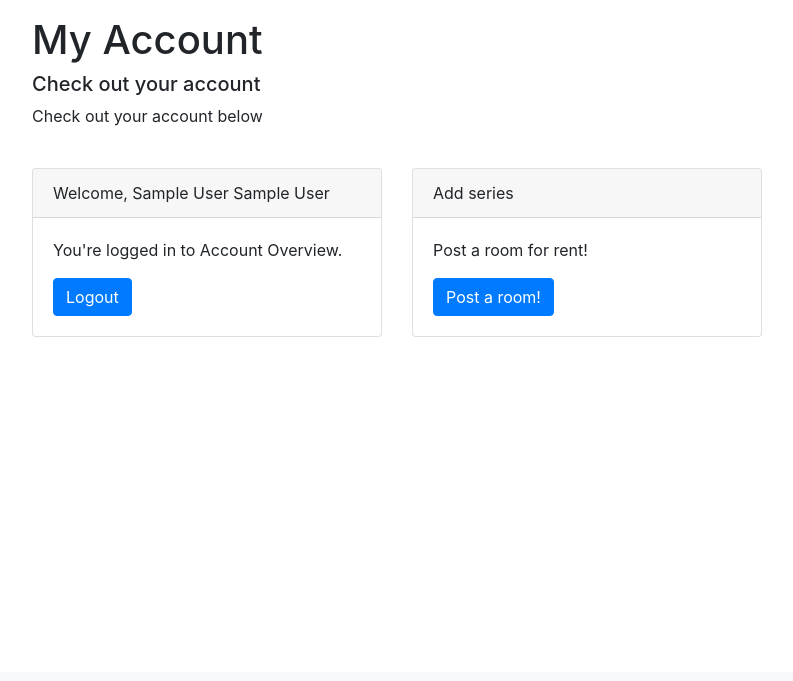
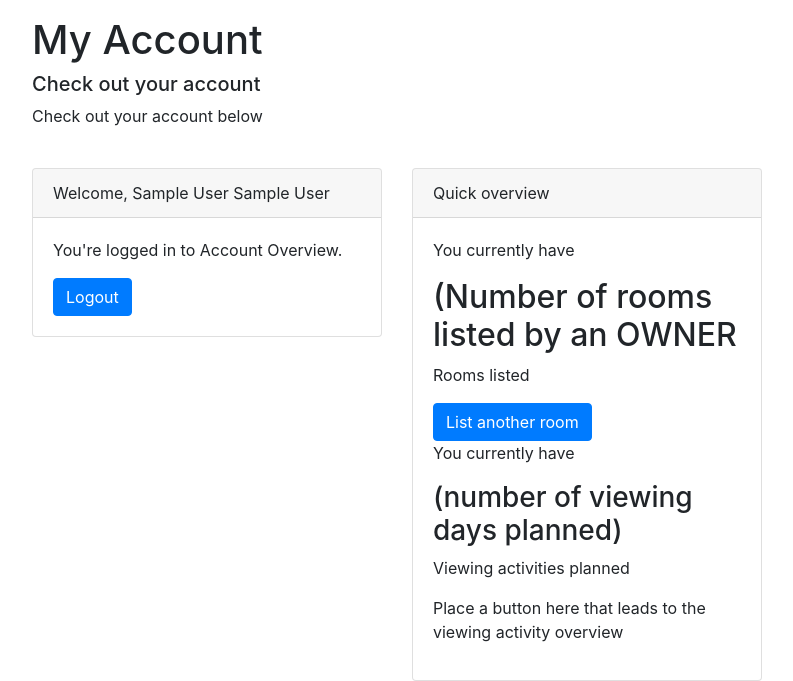
Before and after one commit to j-boers-13/DDWT19_FINAL_PROJECT, a PHP site: page /DDWT19_FINAL_PROJECT/final/myaccount in a window 1280 px wide. Shown: the part 128-809 px from the top of the page, without its empty margins (53-846 px from the left). Before the commit the page ends 465 px from the top, so only its background shows below. Run offline with PHP 8.4, Linux system fonts and the light colour scheme; the visitor is signed in with stand-in values (Sample User, id 1); data that the repository does not hold is empty.

Commit message:
Changed a few artifacts in the model, added information to the accounts card that still needs to be made in functions in the model,

```diff
--- a/final/model.php
+++ b/final/model.php
@@ -312,8 +312,8 @@ function get_navigation($template,$active_id){
 }
 
 /**
- * Creates a Bootstrap table with a list of series
- * @param array $series with series from the db
+ * Creates a Bootstrap table with a list of rooms
+ * @param array $rooms with rooms from the db
  * @return string
  */
 function get_room_table($rooms,$pdo){
--- a/final/views/account.php
+++ b/final/views/account.php
@@ -55,15 +55,20 @@
                 <div class="col-md-4">
                     <div class="card">
                         <div class="card-header">
-                            Add series
+                            Quick overview
                         </div>
                         <div class="card-body">
-                            <p>Post a room for rent!</p>
-                            <a href="/DDWT19_FINAL_PROJECT/final/add/" class="btn btn-primary">Post a room!</a>
+                            <p class="count"> You currently have</p>
+                            <h2> (Number of rooms listed by an OWNER</h2>
+                            <p> Rooms listed</p>
+                            <a href="/DDWT19_FINAL_PROJECT/final/add" class="btn btn-primary">List another room</a>
+                            <p class="count"> You currently have</p>
+                            <h3> (number of viewing days planned)</h3>
+                            <p>Viewing activities planned</p>
+                            <p> Place a button here that leads to the viewing activity overview</p>
                         </div>
                     </div>
                 </div>
-
             </div>
         </div>
 
```
Also changed, not shown: final/views/cards.php (line endings or trailing spaces).
